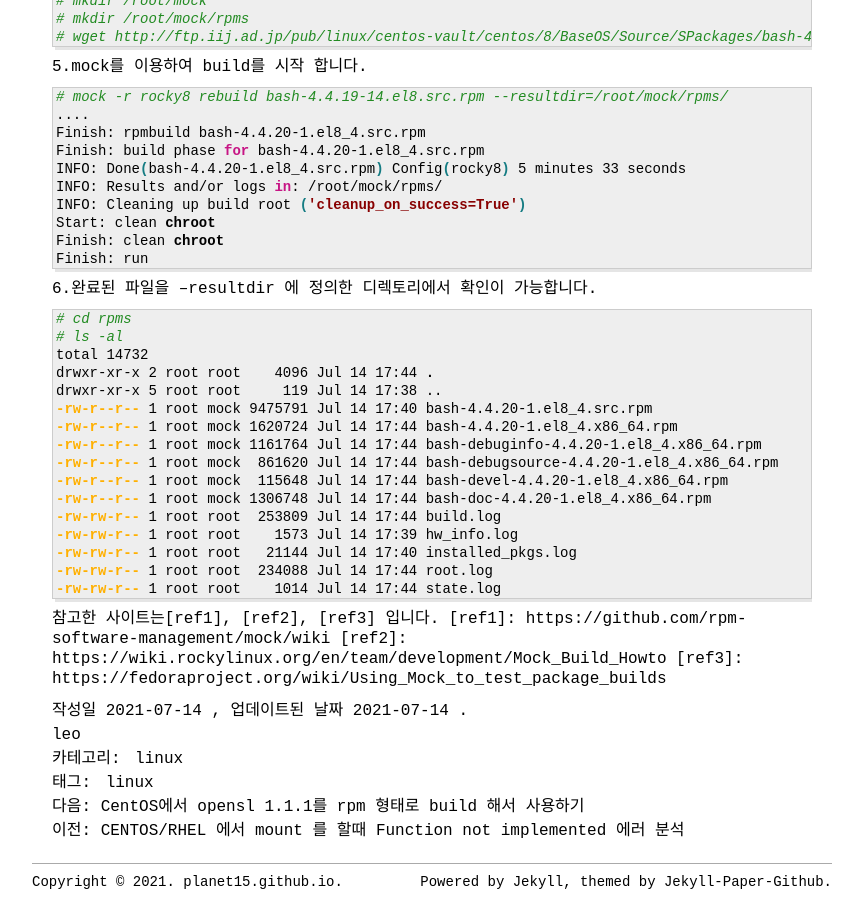
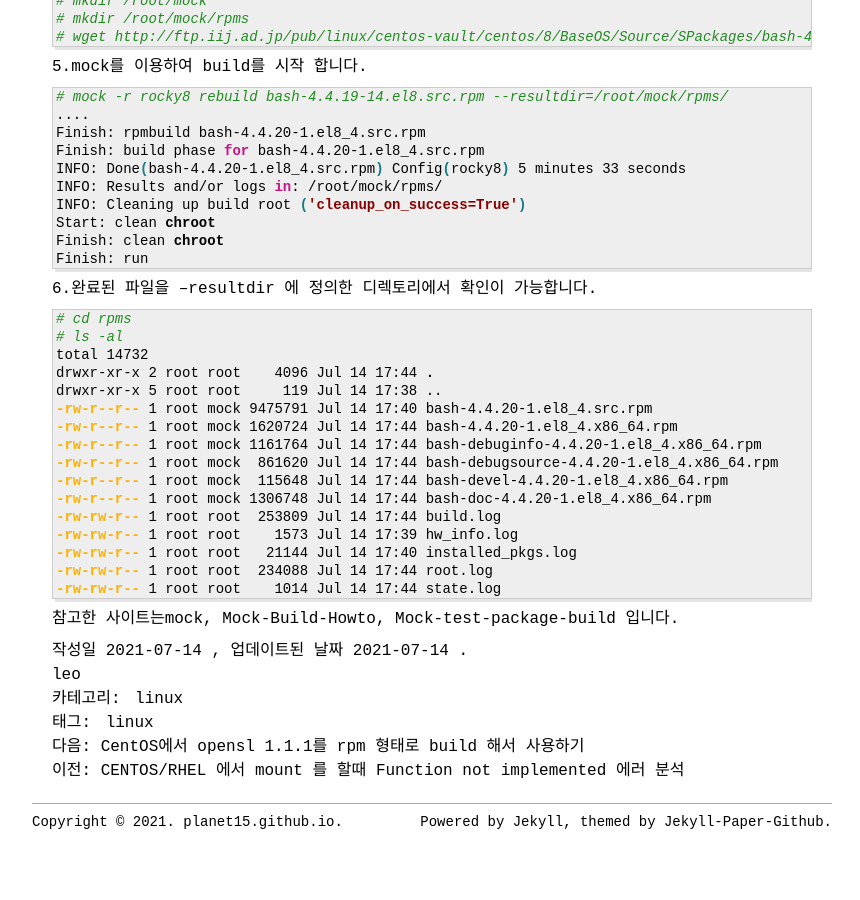
Before and after one commit to Planet15/planet15.github.io, a Jekyll site: the page built from _posts/2021-07-14-mock-rockylinux.markdown, in a window 1280 px wide and 900 px high, scrolled down 1812 px. Shown: the whole window, without its empty margins (208-1068 px from the left). Built offline with Jekyll 4.4.1, drawn with Linux system fonts in a browser that asks for light colours; after the commit the page ends 2652 px from its top, so only the background shows below that.

Commit message:
Modify markdown

````diff
--- a/_posts/2021-07-14-mock-rockylinux.markdown
+++ b/_posts/2021-07-14-mock-rockylinux.markdown
@@ -150,7 +150,9 @@ drwxr-xr-x 5 root root     119 Jul 14 17:38 ..
 -rw-rw-r-- 1 root root    1014 Jul 14 17:44 state.log
 ```
 
-참고한 사이트는[ref1], [ref2], [ref3] 입니다.
-[ref1]: https://github.com/rpm-software-management/mock/wiki
-[ref2]: https://wiki.rockylinux.org/en/team/development/Mock_Build_Howto
-[ref3]: https://fedoraproject.org/wiki/Using_Mock_to_test_package_builds
+참고한 사이트는[mock], [Mock-Build-Howto], [Mock-test-package-build] 입니다.
+
+
+[mock]: https://github.com/rpm-software-management/mock/wiki
+[Mock-Build-Howto]: https://wiki.rockylinux.org/en/team/development/Mock_Build_Howto
+[Mock-test-package-build]: https://fedoraproject.org/wiki/Using_Mock_to_test_package_builds
````
